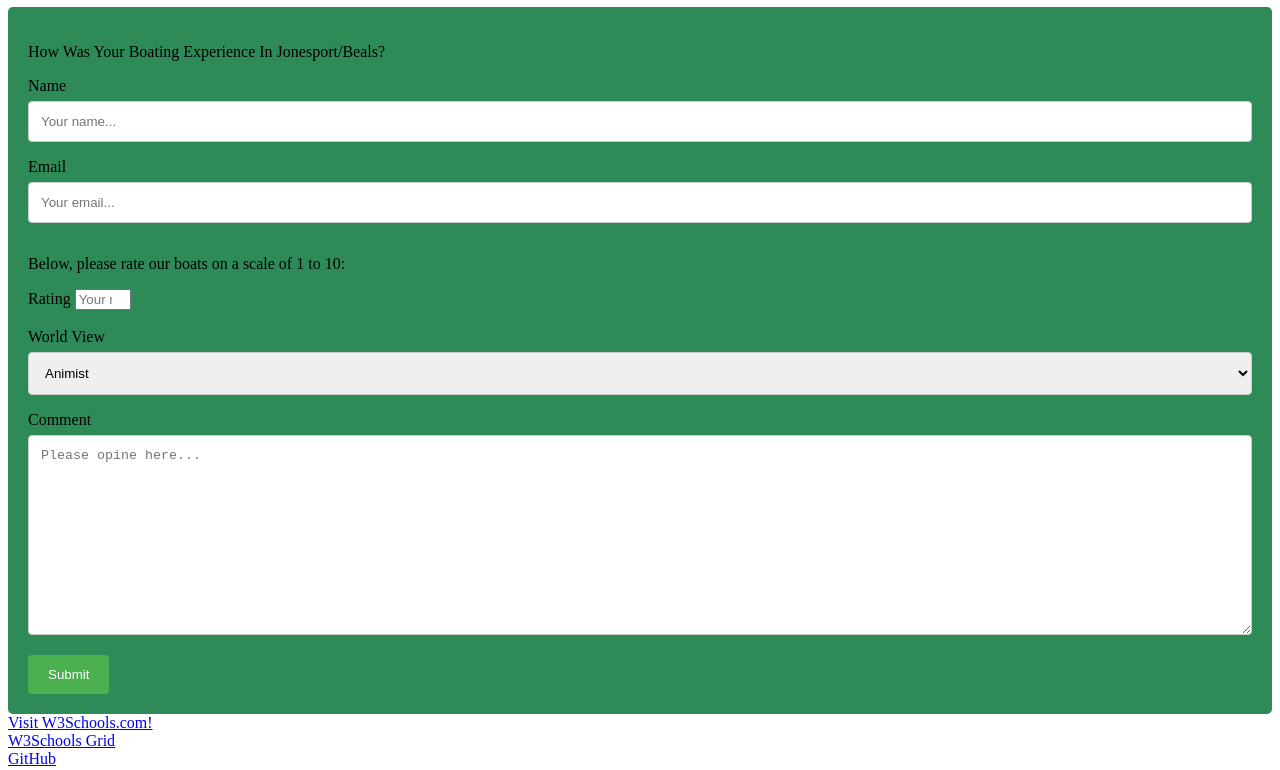
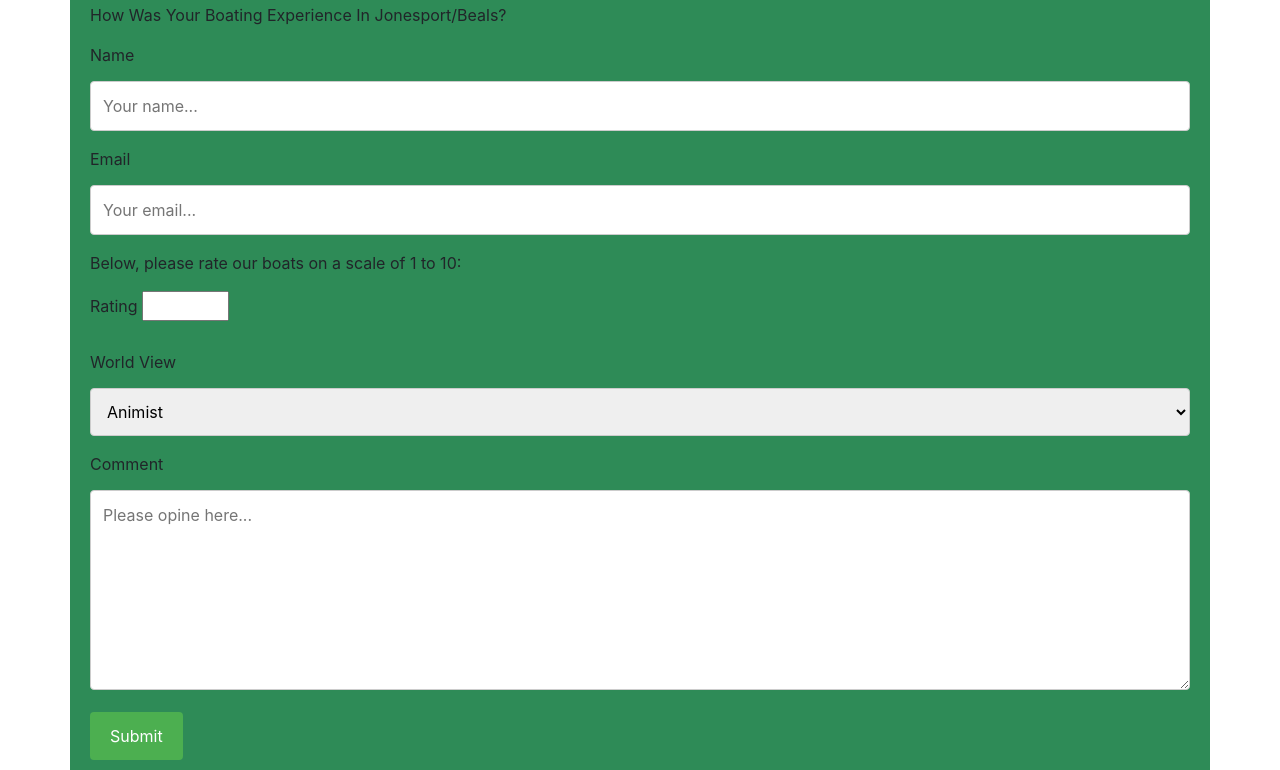
Before and after one commit to WinterCricket/survey_form, a plain HTML site: page index.html in a window 1280 px wide. Shown: the part 73-843 px from the top of the page. Drawn offline with nearby package versions, Linux system fonts and the light colour scheme.

```diff
--- a/index.html
+++ b/index.html
@@ -2,6 +2,7 @@
 <html lang="en">
 <head>
 	<meta charset="UTF-8">
+	<link rel="stylesheet" href="https://stackpath.bootstrapcdn.com/bootstrap/4.1.3/css/bootstrap.min.css" integrity="sha384-MCw98/SFnGE8fJT3GXwEOngsV7Zt27NXFoaoApmYm81iuXoPkFOJwJ8ERdknLPMO" crossorigin="anonymous">
 	<link rel="stylesheet" href="mainStyle.css">
 	<title>Old Downeast Boats Experience</title>
 </head>
@@ -22,7 +23,7 @@
 	<p id="description">Below, please rate our boats on a scale of 1 to 10:</p>
 
     <label for="number">Rating</label>
-    <input type="number" id="number" name="number" min="1" max="10" placeholder="Your number rating..." required><br><br>
+    <input type="number" id="number" name="number" min="1" max="10" placeholder="" required><br><br>
 
     <label for="world-view">World View</label>
     <select id="world-view" name="world-vew">
```
